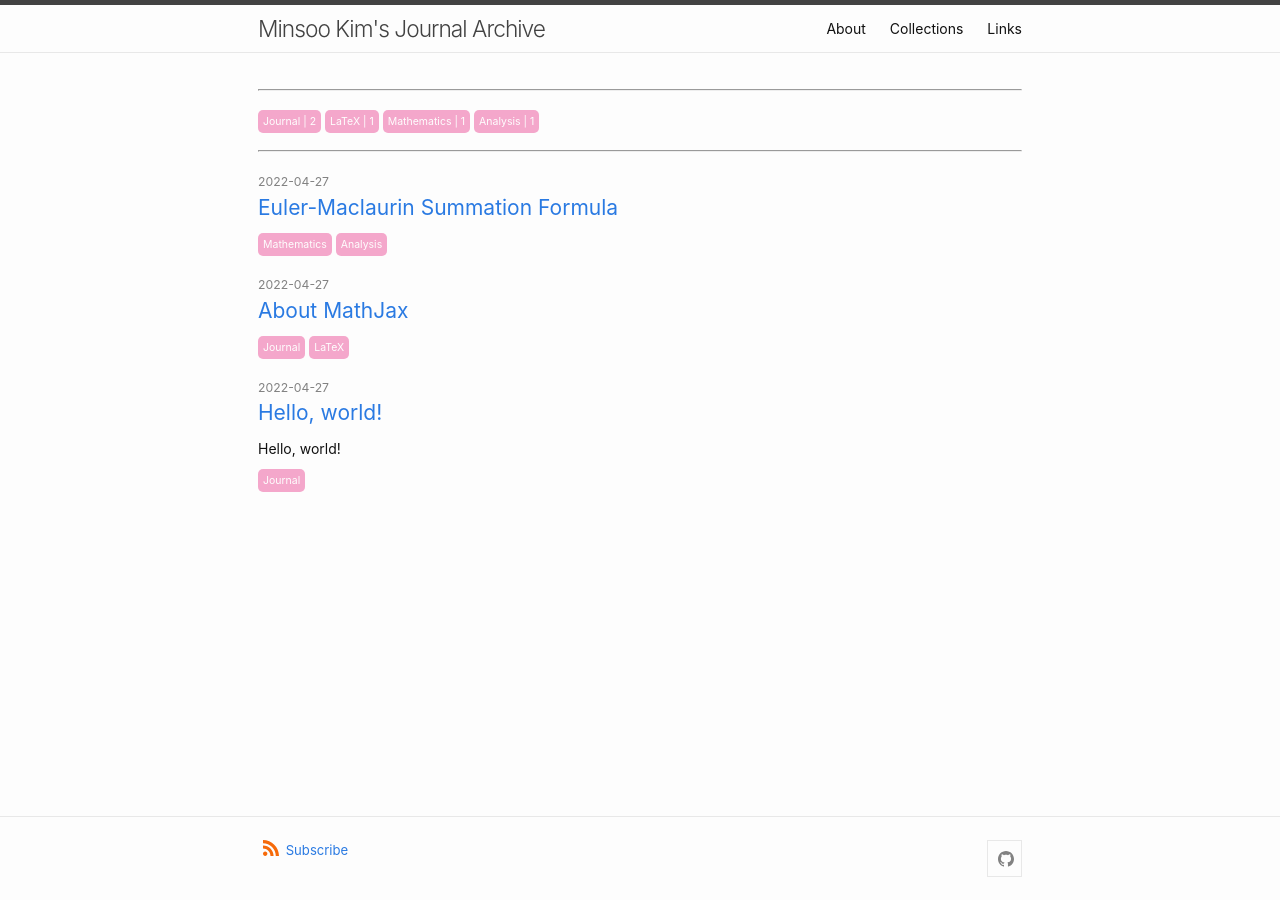
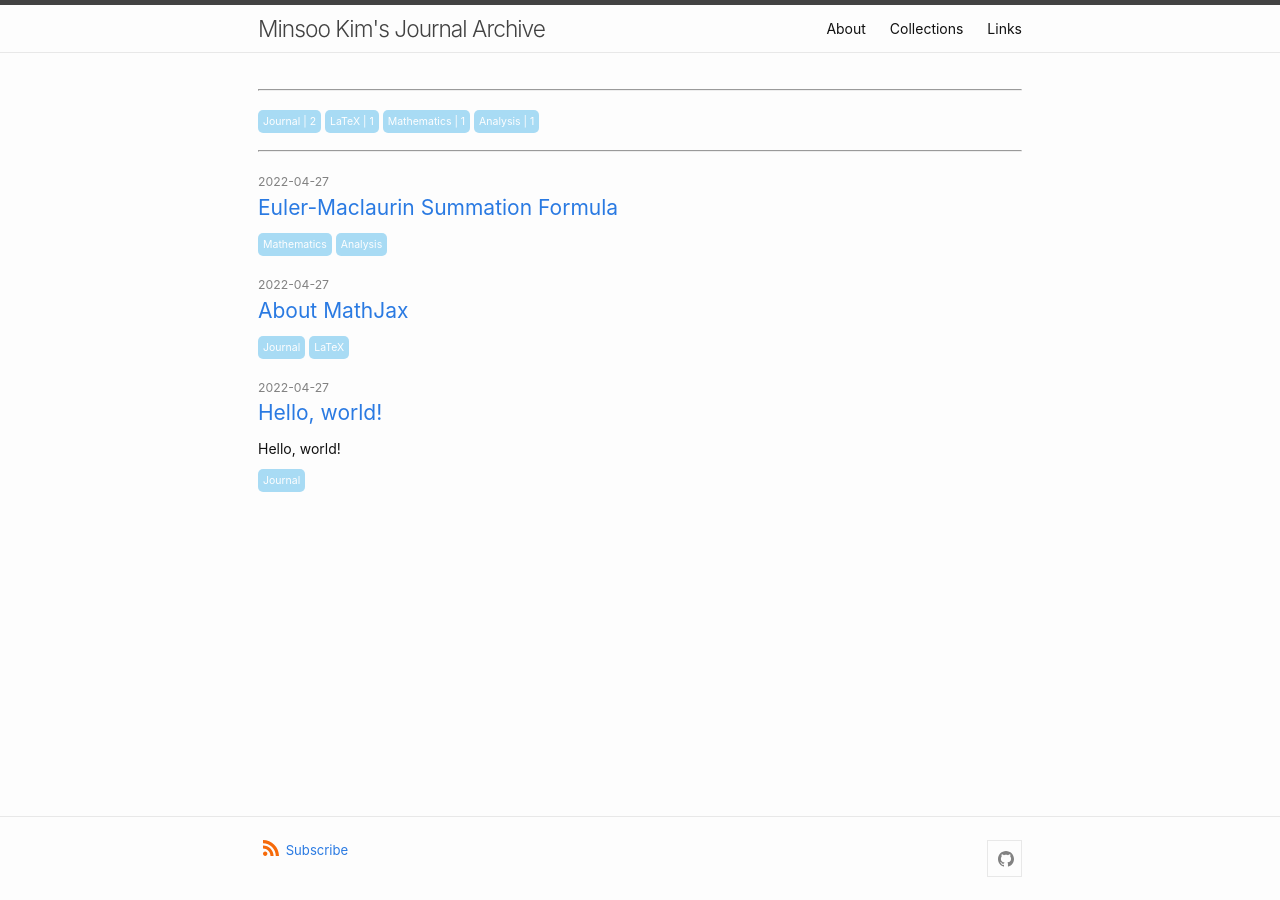
Before and after one commit to vv137/blog.1, a Jekyll site: the page built from index.md, in a window 1280 px wide. Built offline with Jekyll 4.4.1, drawn with Linux system fonts in a browser that asks for light colours.

Commit message:
Change tag style

```diff
--- a/_sass/minima/custom-styles.scss
+++ b/_sass/minima/custom-styles.scss
@@ -12,7 +12,7 @@ span.tag {
   padding: 5px;
   font-size: 0.75rem;
   color: white;
-  background-color: #ef6faa;
+  background-color: hsl(200, 80%, 69%);
   opacity: 0.6;
   cursor: pointer;
   line-height: 2;
@@ -20,7 +20,7 @@ span.tag {
 }
 
 span.selected {
-  background-color: #b90659 !important;
+  background-color: hsl(200, 94%, 37%) !important;
 }
 
 li.hidden {
@@ -140,7 +140,7 @@ h6:hover .header-link {
 // 형광펜
 .half_HL {
   // background-color: #fdd1a6;
-  background: linear-gradient(to top, #fde6a6 60%, transparent 50%);
+  background: linear-gradient(to top, #fdd1a6 60%, transparent 50%);
 }
 
 .light-margin {
```
